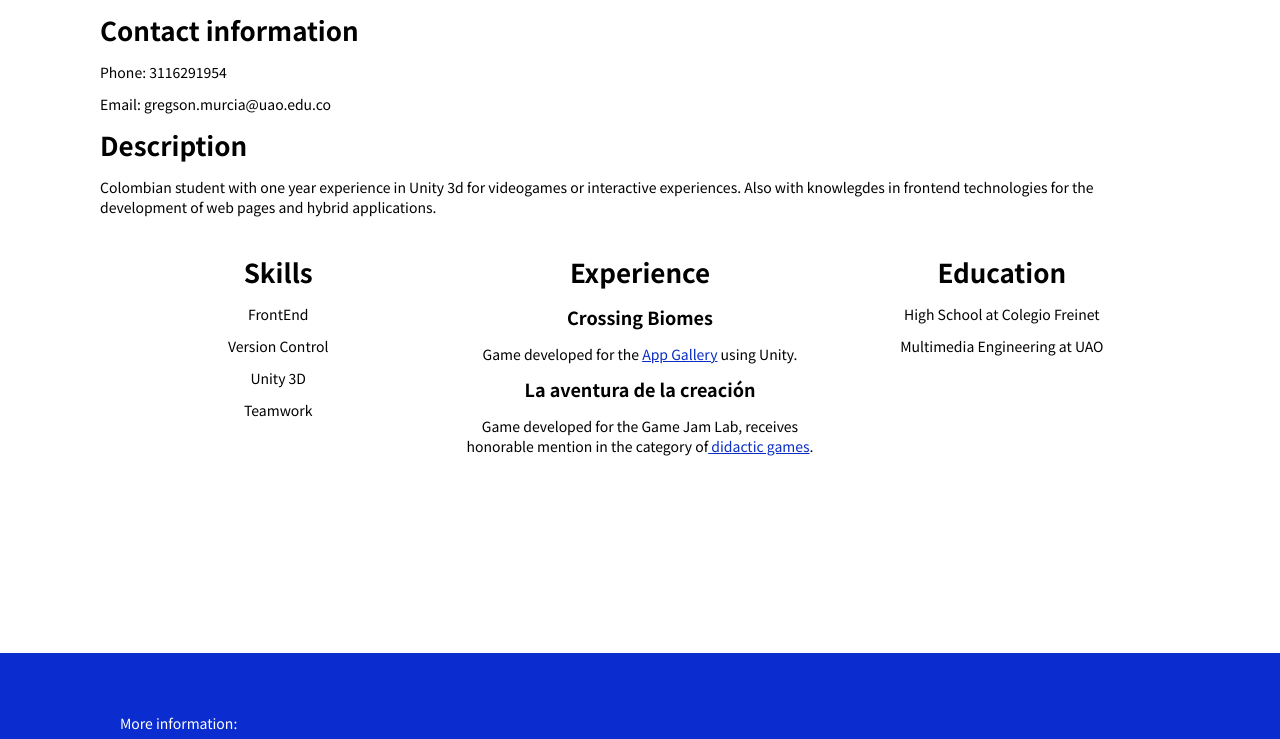
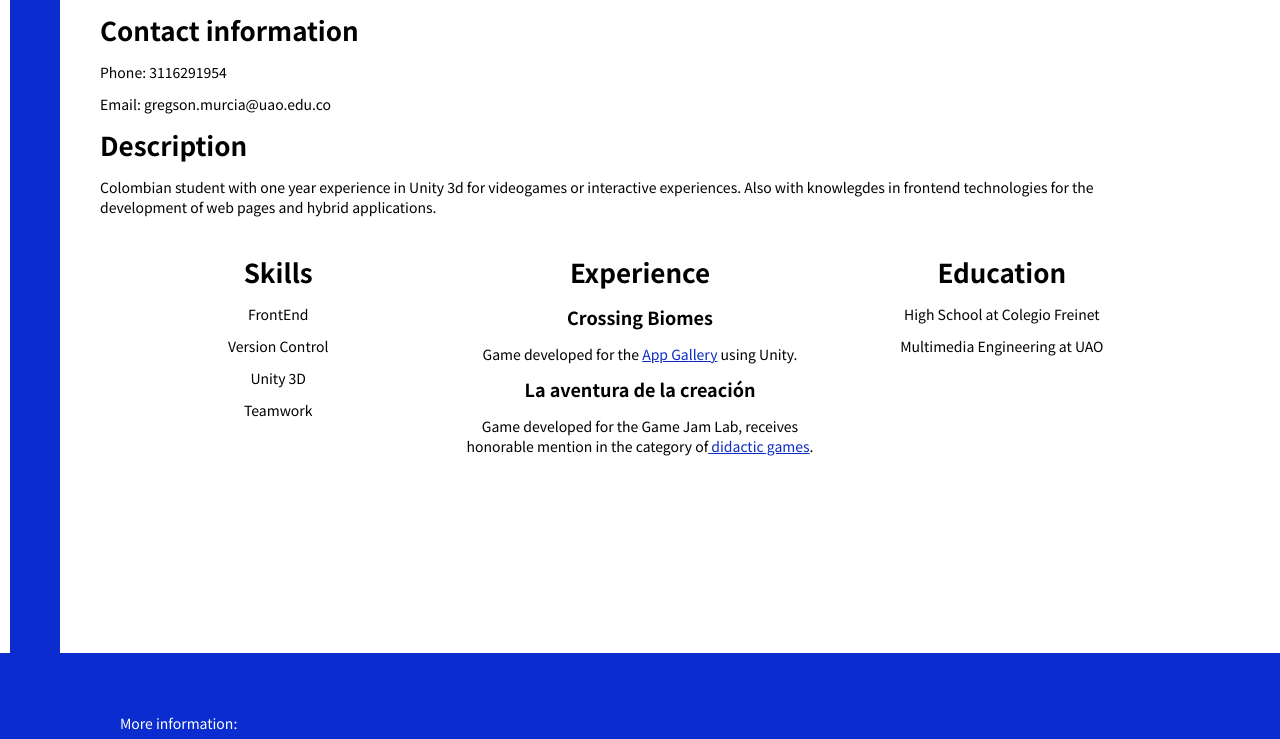
Before and after one commit to GregoryInnovo/gregoryinnovo.github.io, a plain HTML site: page index.html in a window 1280 px wide. Shown: the part 203-942 px from the top of the page. Drawn offline with Linux system fonts and the light colour scheme.

Commit message:
Se agrego un diseño con el html

```diff
--- a/index.html
+++ b/index.html
@@ -58,6 +58,7 @@
         </section>
     </section>
 
+    <div class="c1"></div>
 
     <header>
         <div>
@@ -66,6 +67,5 @@
             <a href="https://twitter.com/GregoryInnovo"><img id="icon-twitter" src="./resources/icon-twitter.png" alt="icon twitter"></a>
         </div>
     </header>
-
 </body>
 </html>
--- a/resources/main.css
+++ b/resources/main.css
@@ -57,10 +57,6 @@ a {
     height: 300px;
 }
 
-div > :hover {
-    transform: scale(1.08);
-}
-
 .container  div {
     width: 33%;
     text-align: center;
@@ -83,3 +79,12 @@ header > div {
     padding-top: 60px;
     margin-left: 120px;
 }
+
+.c1 {
+    background-color: #0B2DCF;
+    position: absolute;
+    left: 10px;
+    width: 50px;
+    top: 0px;
+    height: 100rem;
+}
--- a/resources/mobile.css
+++ b/resources/mobile.css
@@ -9,10 +9,6 @@ h3 {
 p, li {
     margin-bottom: 1.2rem;
     font-size: 1rem;
-}
-
-div > :hover {
-    transform: scale(1);
 }
 
 .spacePage {
@@ -34,3 +30,12 @@ header > div {
     width: 38px;
     cursor: pointer;
 }
+
+.c1 {
+    background-color: #0B2DCF;
+    position: absolute;
+    left: 3px;
+    width: 15px;
+    top: 0px;
+    height: 80rem;
+}
```
